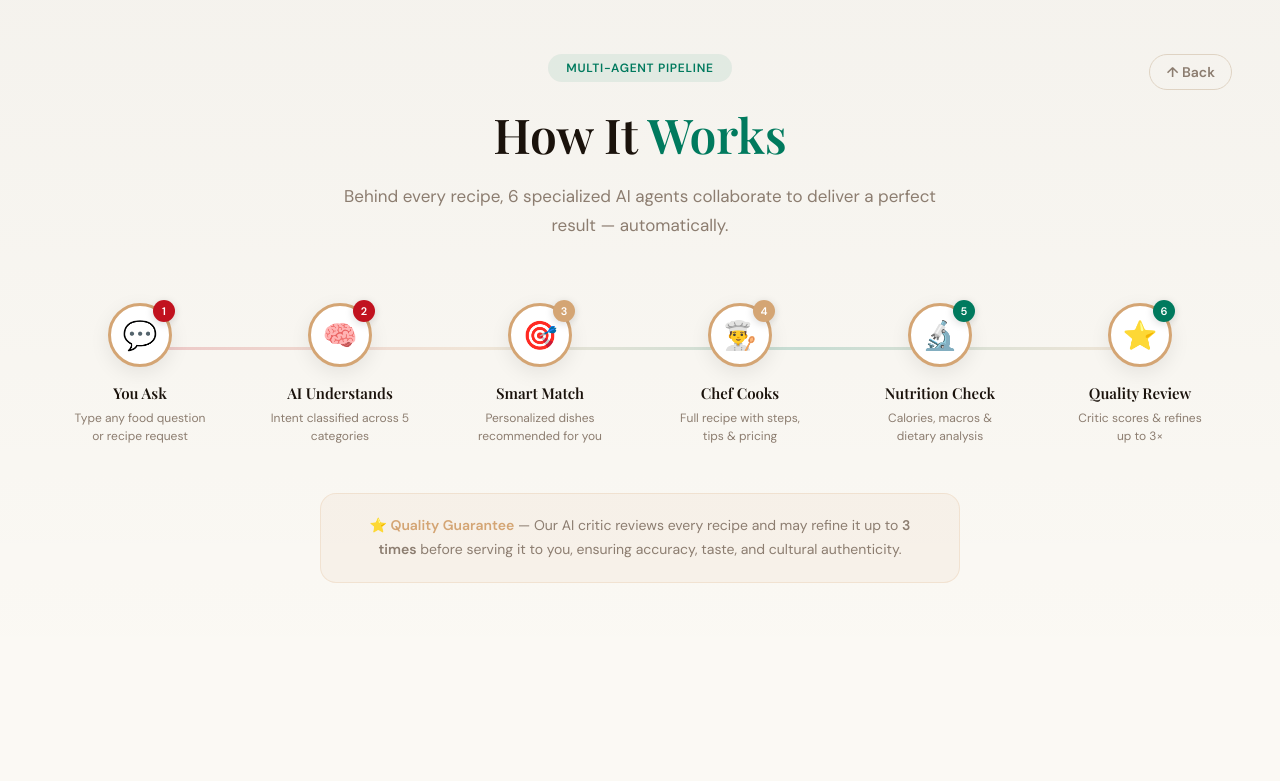
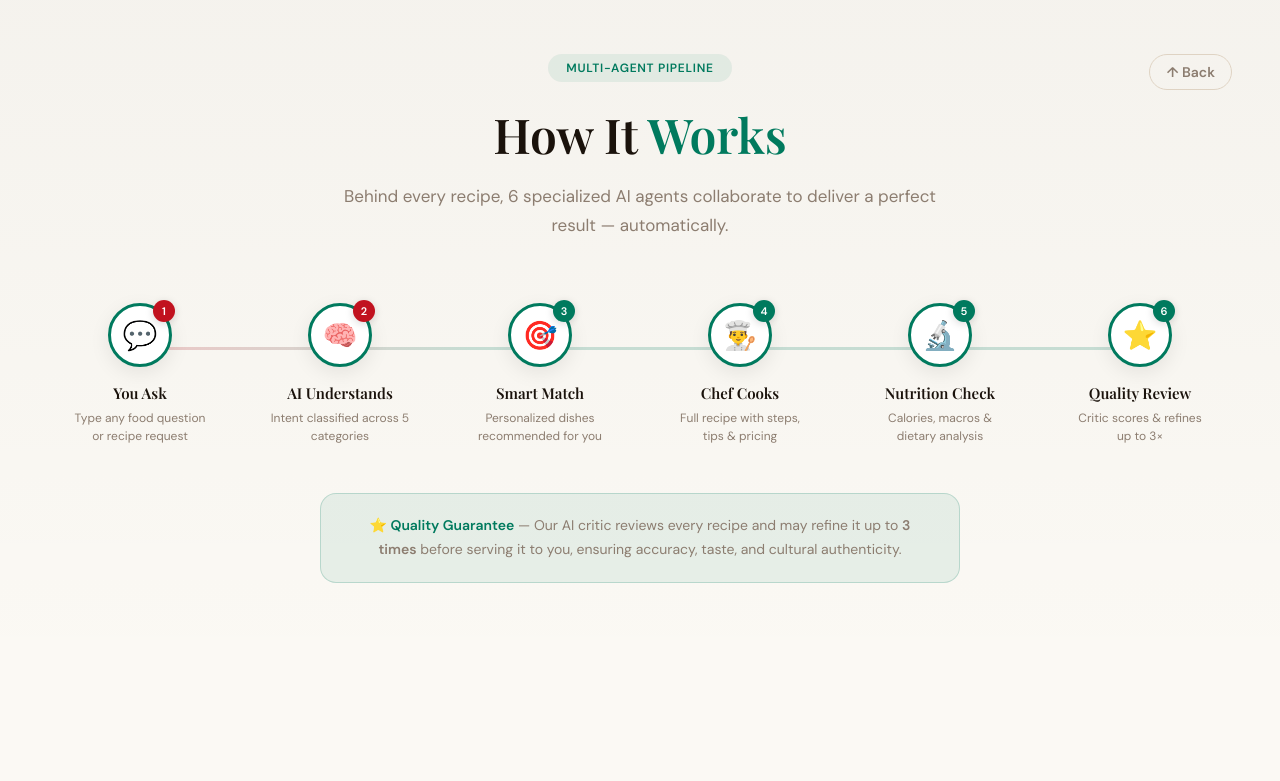
Before and after one commit to errady0/Agentic_Cooking_System, a React (Vite) app in the folder frontend/: page / in a window 1280 px wide. Shown: the part 2000-2781 px from the top of the page. Built offline with nearby package versions, Linux system fonts and the light colour scheme; a web font is replaced by a local one.

Commit message:
Improve_Chat_Style

```diff
--- a/frontend/src/KitchenApp.jsx
+++ b/frontend/src/KitchenApp.jsx
@@ -25,11 +25,11 @@ const theme = `
     --text-muted-dark: #a9927d;   /* Muted text inside sidebar */
     --text-hint:       #b0a090;   /* Placeholder / hints */
 
-    /* Accent - Moroccan Gold */
-    --accent:          #D4A574;   /* Warm Moroccan Gold */
-    --accent-hover:    #C9956B;
-    --accent-light:    rgba(212, 165, 116, 0.10);
-    --accent-glow:     rgba(212, 165, 116, 0.20);
+    /* Accent - Moroccan Green */
+    --accent:          #007A5E;   /* Moroccan Green */
+    --accent-hover:    #00634c;
+    --accent-light:    rgba(0, 122, 94, 0.10);
+    --accent-glow:     rgba(0, 122, 94, 0.20);
 
     /* Status - Moroccan Flag Colors */
     --green:           #007A5E;   /* Moroccan Green */
@@ -423,13 +423,13 @@ function PrefsPanel({ userId, prefs, onSaved, onClose }) {
 
         <div style={{ display: "flex", gap: 16 }}>
           <button onClick={onClose} style={{
-            flex: 1, padding: "16px", background: "rgba(0,0,0,0.04)", border: "none",
-            borderRadius: 16, cursor: "pointer", color: "var(--text-main)", fontFamily: "inherit", fontSize: 15, fontWeight: 600,
+            flex: 1, padding: "16px", background: "var(--red)", border: "none",
+            borderRadius: 16, cursor: "pointer", color: "#fff", fontFamily: "inherit", fontSize: 15, fontWeight: 600,
             transition: "all 0.2s"
-          }} onMouseEnter={e => e.currentTarget.style.background = "rgba(0,0,0,0.08)"} onMouseLeave={e => e.currentTarget.style.background = "rgba(0,0,0,0.04)"}>Cancel</button>
+          }} onMouseEnter={e => e.currentTarget.style.background = "#a33434"} onMouseLeave={e => e.currentTarget.style.background = "var(--red)"}>Cancel</button>
 
           <button onClick={save} disabled={saving} style={{
-            flex: 2, padding: "16px", background: "linear-gradient(135deg, var(--accent) 0%, #C9956B 100%)", border: "none",
+            flex: 2, padding: "16px", background: "linear-gradient(135deg, var(--accent) 0%, var(--accent-hover) 100%)", border: "none",
             borderRadius: 16, cursor: "pointer", color: "#fff", fontFamily: "inherit",
             fontSize: 15, fontWeight: 600, display: "flex", alignItems: "center", justifyContent: "center", gap: 8,
             boxShadow: "0 8px 24px var(--accent-glow)", transition: "all 0.3s"
@@ -473,7 +473,7 @@ function RecipeCard({ recipe }) {
     <div style={{ marginTop: 16, background: "var(--surface-card)", borderRadius: 16, border: "1px solid var(--border-strong)", overflow: "hidden", transition: "all 0.3s", boxShadow: "0 4px 16px rgba(0,0,0,0.04)" }}>
       <button onClick={() => setOpen(!open)} style={{
         width: "100%", padding: "16px 20px", display: "flex", alignItems: "center", justifyContent: "space-between",
-        background: open ? "rgba(205, 108, 50, 0.05)" : "transparent", border: "none", cursor: "pointer",
+        background: open ? "rgba(0, 122, 94, 0.05)" : "transparent", border: "none", cursor: "pointer",
         color: "var(--text-main)", fontFamily: "inherit", fontSize: 15, fontWeight: 600, transition: "background 0.2s"
       }} onMouseEnter={e => e.currentTarget.style.background = "rgba(255,255,255,0.05)"} onMouseLeave={e => e.currentTarget.style.background = open ? "rgba(255,255,255,0.03)" : "transparent"}>
         <span style={{ display: "flex", alignItems: "center", gap: 10 }}>
@@ -488,7 +488,7 @@ function RecipeCard({ recipe }) {
 
           {/* Cultural note */}
           {recipe.cultural_note && (
-            <div style={{ background: "rgba(200,112,40,0.08)", padding: "12px 16px", borderRadius: 12, marginBottom: 20, border: "1px solid rgba(200, 104, 50, 0.2)" }}>
+            <div style={{ background: "rgba(0, 122, 94, 0.08)", padding: "12px 16px", borderRadius: 12, marginBottom: 20, border: "1px solid rgba(0, 122, 94, 0.2)" }}>
               <p style={{ color: "var(--accent)", fontStyle: "italic", fontSize: 13 }}>📖 {recipe.cultural_note}</p>
             </div>
           )}
@@ -577,7 +577,7 @@ function RecipeCard({ recipe }) {
 
           {/* Pairing */}
           {recipe.pairing && (
-            <div style={{ padding: "10px 14px", borderRadius: 10, background: "rgba(200,112,40,0.06)", border: "1px solid rgba(200, 104, 50, 0.2)" }}>
+            <div style={{ padding: "10px 14px", borderRadius: 10, background: "rgba(0, 122, 94, 0.06)", border: "1px solid rgba(0, 122, 94, 0.2)" }}>
               <strong style={{ color: "var(--accent)", fontSize: 12, fontWeight: 700, display: "block", marginBottom: 4 }}>🍵 Suggested Pairing</strong>
               <p style={{ margin: 0, color: "var(--text-muted)", fontSize: 13 }}>{recipe.pairing}</p>
             </div>
@@ -598,7 +598,7 @@ function Bubble({ msg, onSend }) {
     <div className="fade-up" style={{ display: "flex", justifyContent: isUser ? "flex-end" : "flex-start", marginBottom: 24 }}>
       {!isUser && (
         <div style={{
-          width: 36, height: 36, borderRadius: 12, background: "linear-gradient(135deg, var(--accent) 0%, #a85a1a 100%)",
+          width: 36, height: 36, borderRadius: 12, background: "linear-gradient(135deg, var(--accent) 0%, var(--accent-hover) 100%)",
           display: "flex", alignItems: "center", justifyContent: "center",
           fontSize: 18, flexShrink: 0, marginRight: 14, marginTop: 4,
           boxShadow: "0 4px 12px var(--accent-glow)"
@@ -705,7 +705,7 @@ function Bubble({ msg, onSend }) {
 
             {/* Waiting for choice */}
             {msg.waiting && (
-              <div style={{ marginTop: 20, background: "rgba(200, 112, 40, 0.1)", padding: "16px", borderRadius: 16, border: "1px solid rgba(200, 104, 50, 0.2)" }}>
+              <div style={{ marginTop: 20, background: "rgba(0, 122, 94, 0.1)", padding: "16px", borderRadius: 16, border: "1px solid rgba(0, 122, 94, 0.2)" }}>
                 <div style={{ fontSize: 13, color: "var(--text-main)", marginBottom: 12, fontWeight: 600 }}>
                   🌍 World Kitchen — Choose your style
                 </div>
@@ -790,7 +790,7 @@ const CAPABILITIES = [
     title: "Smart Recommendations",
     desc: "Personalized dish suggestions based on your taste profile, dietary needs, and what you've cooked before. Your AI learns your palate.",
     example: "\"What should I cook today?\"",
-    gradient: "linear-gradient(135deg, #D4A574 0%, #C9956B 100%)",
+    gradient: "linear-gradient(135deg, var(--accent) 0%, var(--accent-hover) 100%)",
   },
   {
     icon: "📊",
@@ -1006,7 +1006,7 @@ function LandingPage({ onStartCooking, onCreateAccount }) {
           {/* Quality note */}
           <div style={{
             maxWidth: 640, margin: "48px auto 0", padding: "20px 28px", borderRadius: 16,
-            background: "rgba(212,165,116,0.08)", border: "1px solid rgba(212,165,116,0.2)",
+            background: "rgba(0, 122, 94, 0.08)", border: "1px solid rgba(0, 122, 94, 0.2)",
             textAlign: "center"
           }}>
             <p style={{ fontSize: 14, color: "var(--text-muted)", lineHeight: 1.7, margin: 0 }}>
@@ -1604,9 +1604,6 @@ export default function KitchenApp() {
               </button>
             </div>
           </div>
-          <div style={{ textAlign: "center", marginTop: 12, fontSize: 12, color: "var(--text-hint)" }}>
-            Enter to send · Shift+Enter for new line
-          </div>
         </div>
 
       </div>
```
